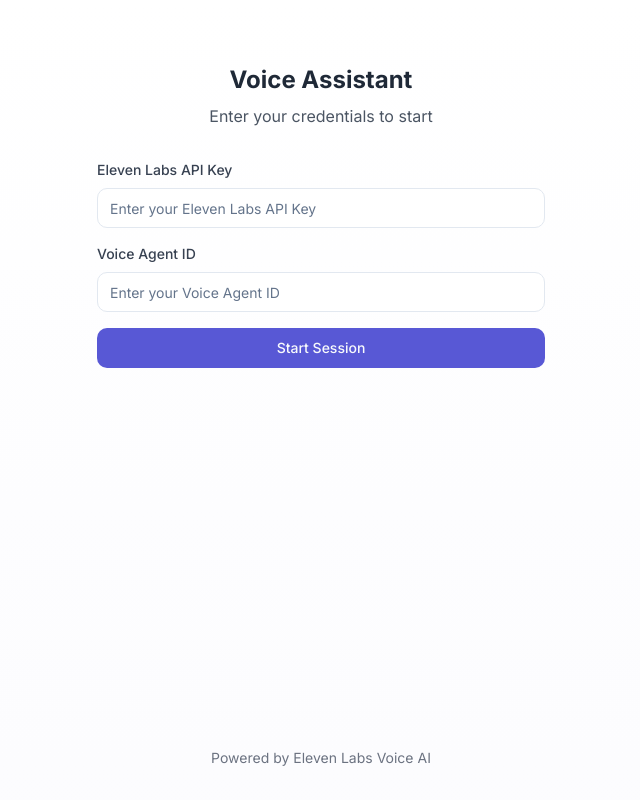
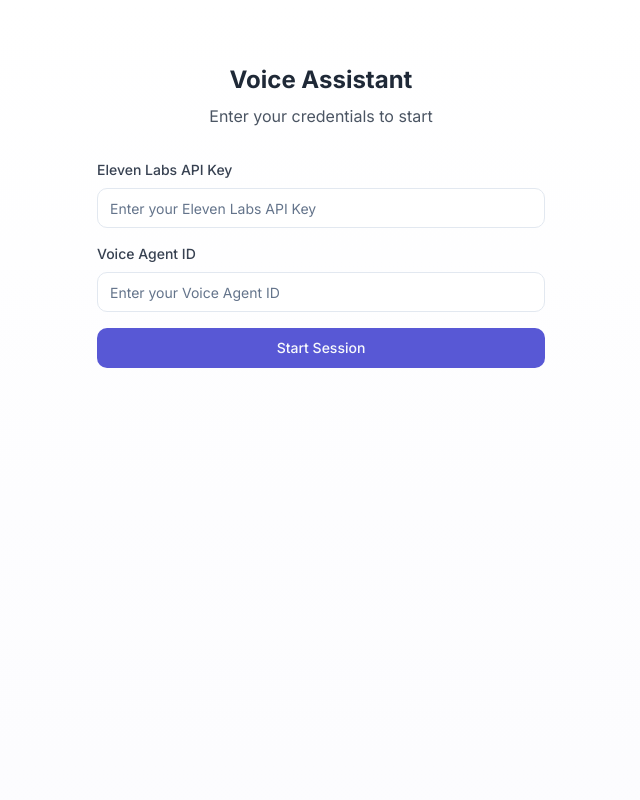
Before and after one commit to Bellatordev/bellatorvoiceui, a React (Vite) app: page / in a window 1280 px wide. Shown: the whole page, without its empty margins (319-959 px from the left). Built offline with nearby package versions, Linux system fonts and the light colour scheme.

Commit message:
Remove Eleven Labs attribution
Removes the "Powered by Eleven Labs Voice AI" text from the footer.

```diff
--- a/src/pages/Index.tsx
+++ b/src/pages/Index.tsx
@@ -15,7 +15,7 @@ const Index = () => {
         </main>
 
         <footer className="mt-8 text-center text-sm text-gray-500">
-          <p>Powered by Eleven Labs Voice AI</p>
+          {/* Footer content removed */}
         </footer>
       </div>
     </div>
```
